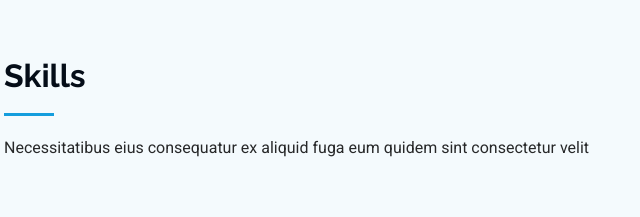
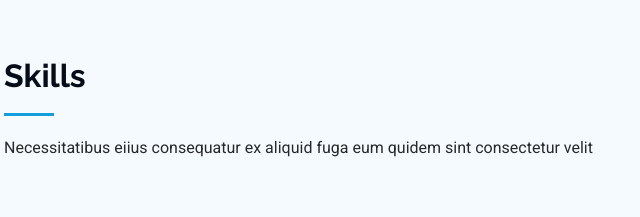
Before and after one commit to robbson-oliveira/experienciaportfolio, a plain HTML site: page iPortfolio/iPortfolio/index.html in a window 1280 px wide. Shown: the part 1881-2098 px from the top of the page, 308-948 px from the left. Drawn offline with Linux system fonts and the light colour scheme.

```diff
--- a/iPortfolio/iPortfolio/index.html
+++ b/iPortfolio/iPortfolio/index.html
@@ -193,7 +193,7 @@
       <!-- Section Title -->
       <div class="container section-title" data-aos="fade-up">
         <h2>Skills</h2>
-        <p>Necessitatibus eius consequatur ex aliquid fuga eum quidem sint consectetur velit</p>
+        <p>Necessitatibus eiius consequatur ex aliquid fuga eum quidem sint consectetur velit</p>
       </div><!-- End Section Title -->
 
       <div class="container" data-aos="fade-up" data-aos-delay="100">
```
